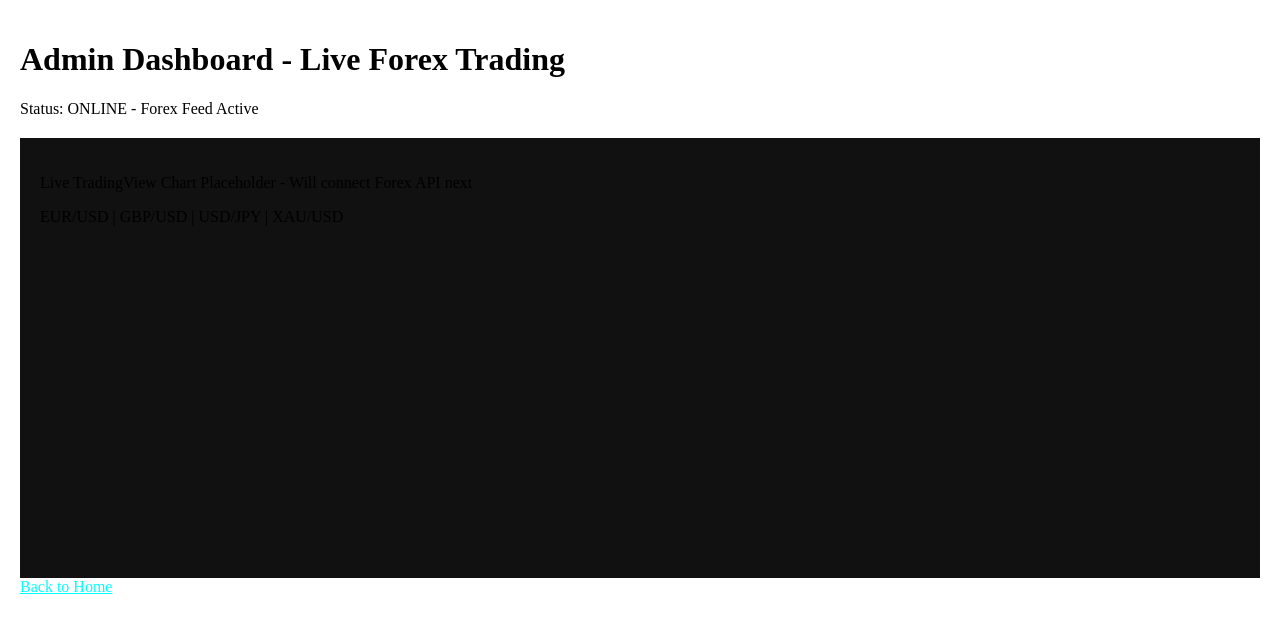
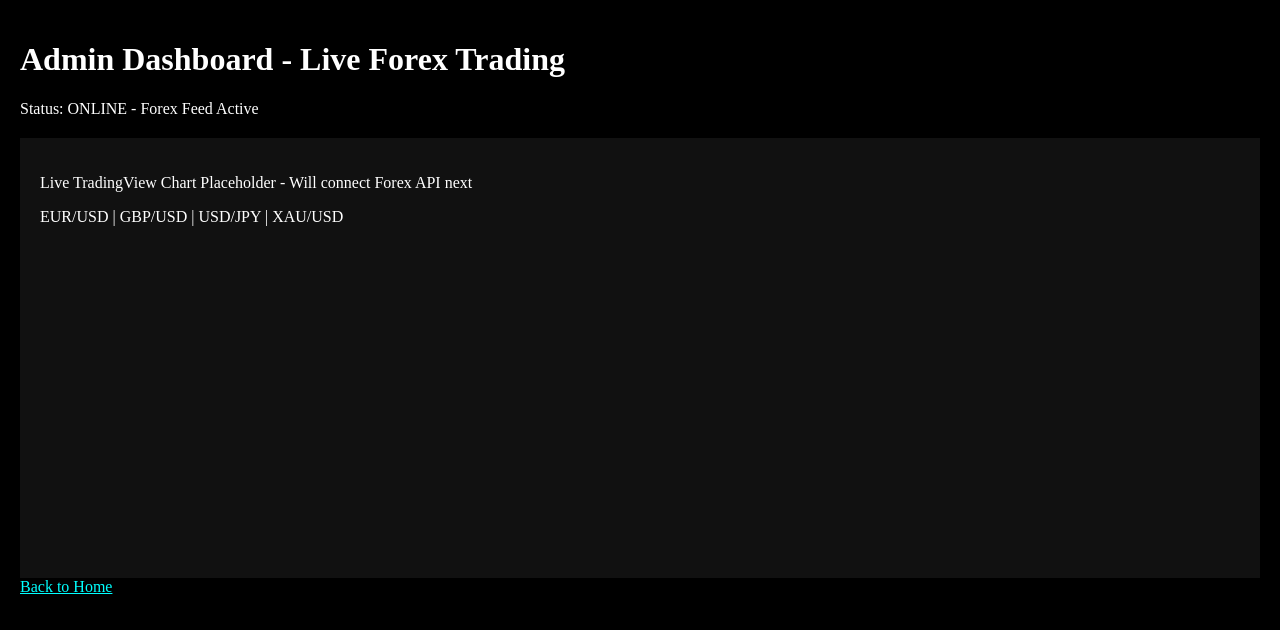
Before and after one commit to CryptolordUg/solarai-capital-usa, a Next.js app: page /admin in a window 1280 px wide. Shown: the top 630 px of the page. Built offline with nearby package versions, Linux system fonts and the light colour scheme.

Commit message:
Update layout.tsx

```diff
--- a/app/layout.tsx
+++ b/app/layout.tsx
@@ -1,3 +1,3 @@
 export default function RootLayout({ children }: { children: React.ReactNode }) {
-  return <html lang="en"><body style={{margin:0}}>{children}</body></html>;
+  return <html lang="en"><body style={{margin:0,background:"#000",color:"#fff"}}>{children}</body></html>;
 }
```
